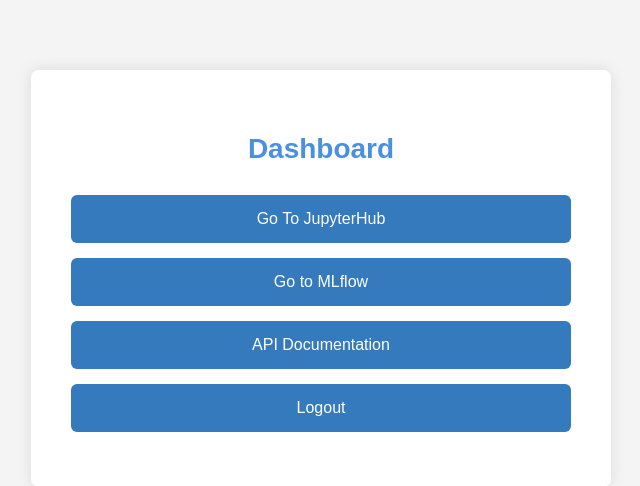
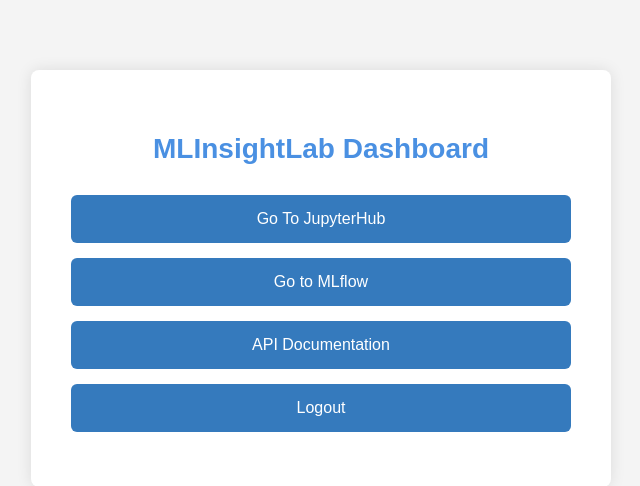
Before and after one commit to MLInsightLab/MLInsightLab, a FastAPI app: page / in a window 1280 px wide. Shown: the top 486 px of the page, without its empty margins (319-959 px from the left). Run offline with FastAPI, Linux system fonts and the light colour scheme; the visitor is signed in with stand-in values (Sample User, id 1).

Commit message:
updating
Signed-off-by: Jacob Renn <77127228+jacobrenn@users.noreply.github.com>

```diff
--- a/mlil_ui/code/templates/home.html
+++ b/mlil_ui/code/templates/home.html
@@ -47,7 +47,7 @@
 <body>
 
     <div class="home-container">
-        <h2>Dashboard</h2>
+        <h2>MLInsightLab Dashboard</h2>
         <a href="/jupyter">Go To JupyterHub</a>
         <a href="/mlflow">Go to MLflow</a>
         <a href="/api">API Documentation</a>
```
